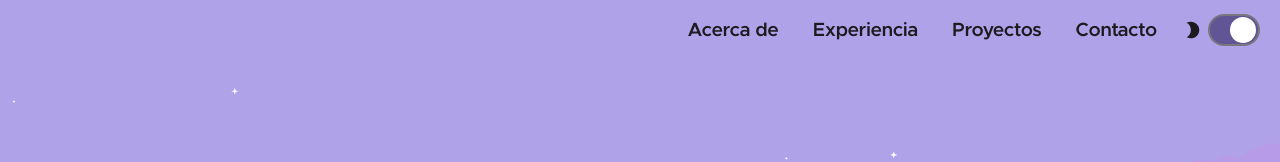
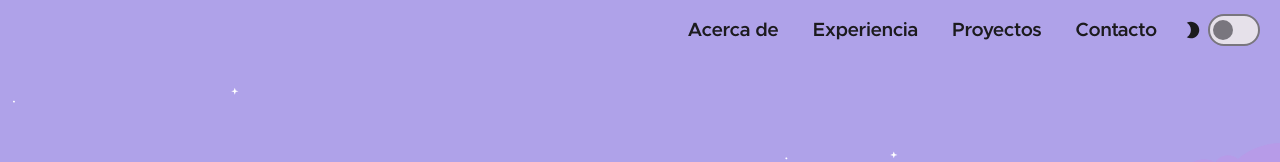
Before and after one commit to thewomins/thewomins.github.io, a React (Create React App) app: page / in a window 1280 px wide. Shown: the top 162 px of the page. Built offline with nearby package versions, Linux system fonts and the light colour scheme.

Commit message:
Fix theme selector

```diff
--- a/src/App.tsx
+++ b/src/App.tsx
@@ -41,7 +41,7 @@ function App() {
     <div>
       <Menu
         screens={["Acerca de", "Experiencia", "Proyectos", "Contacto"]}
-        state={theme === "dark" ? false : true}
+        state={theme === "dark" ? true : false}
         onChangeCheck={onChangeCheck}
       />
       <Presentation />
--- a/src/Components/Menu.tsx
+++ b/src/Components/Menu.tsx
@@ -21,7 +21,7 @@ const Menu: React.FC<props> = ({state, onChangeCheck, screens}) => {
       </div>
       <div className={styles.nightModeContainer}>
         <MdModeNight className={styles.iconNight} />
-        <Switch state={state} onChangeCheck={onChangeCheck} />
+        <Switch state={state} onChangeCheck={(e) => onChangeCheck(e)} />
       </div>
     </div>
   );
```
